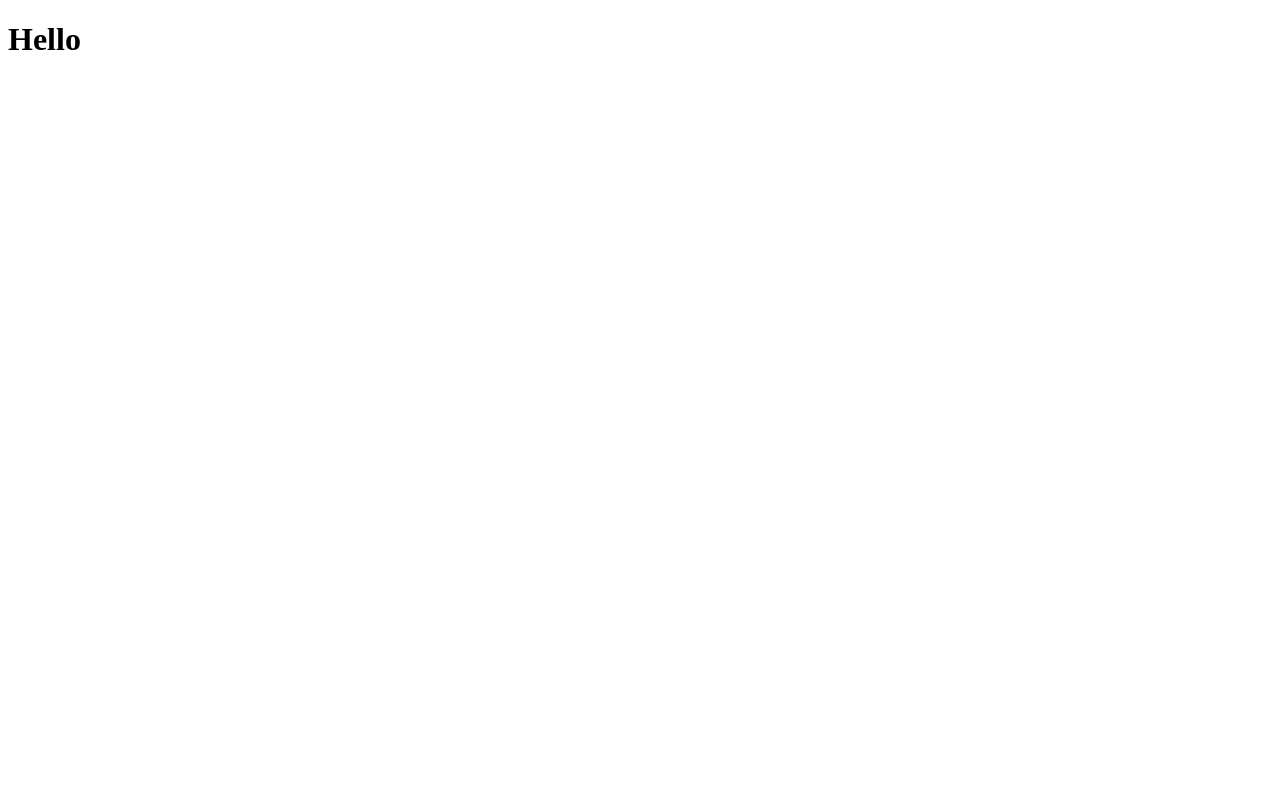
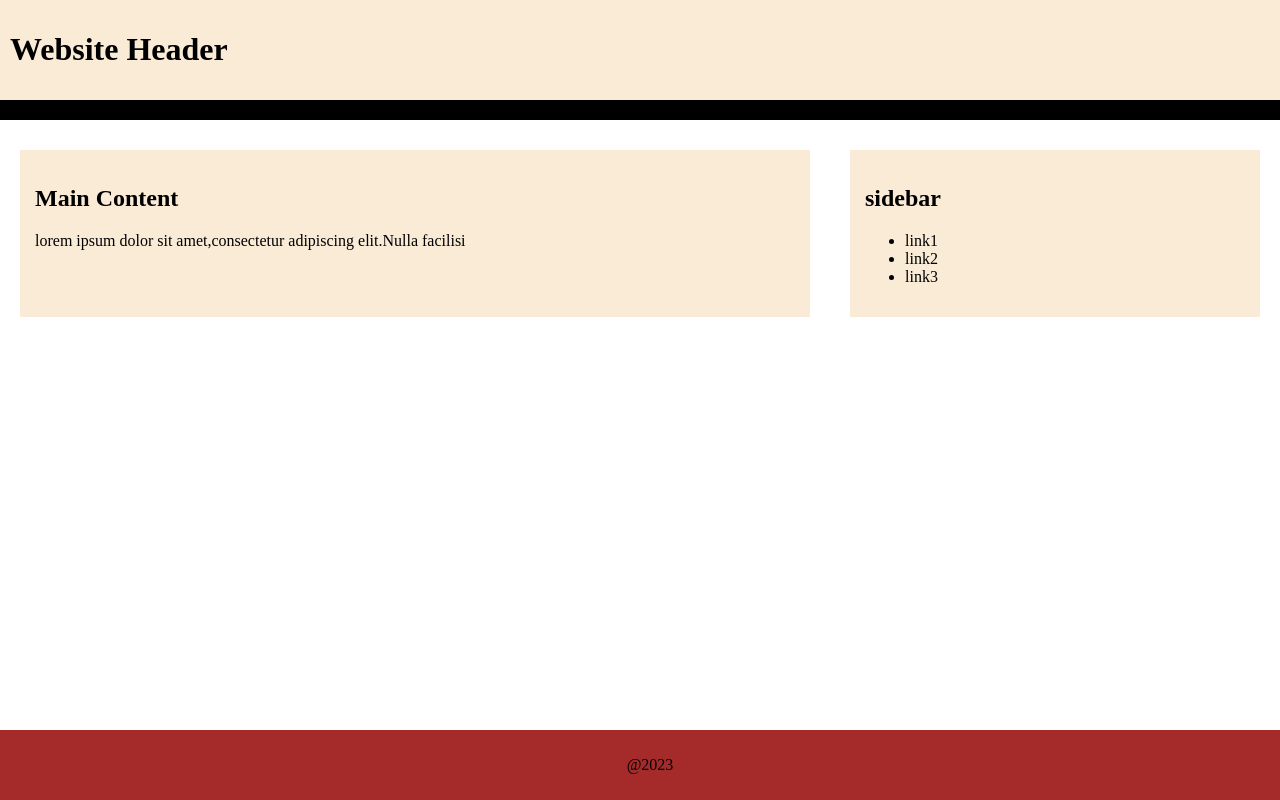
Before and after one commit to malakhamayel/WEB1, a plain HTML site: page index.html in a window 1280 px wide. Drawn offline with Linux system fonts and the light colour scheme.

Commit message:
Add files via upload

```diff
--- a/index.html
+++ b/index.html
@@ -3,9 +3,33 @@
 <head>
     <meta charset="UTF-8">
     <meta name="viewport" content="width=device-width, initial-scale=1.0">
-    <title>Document</title>
+    <title>css positioning</title>
+    <link rel="stylesheet" href="style.css">
 </head>
 <body>
-    <h1>Hello</h1>
+    <header>
+        <h1> Website Header </h1>
+
+    </header>
+    <nav>
+        <p> Sticky Navigation Bar</p>
+    </nav>
+    <main>
+        <article>
+            <h2> Main Content</h2>
+            <p> lorem ipsum dolor sit amet,consectetur adipiscing elit.Nulla facilisi</p>
+        </article>
+        <aside>
+            <h2> sidebar</h2>
+            <ul>
+                <li> link1</li>
+                <li> link2</li>
+                <li>link3</li>
+            </ul>
+        </aside>
+    </main>
+    <footer>
+        <p> @2023</p>
+    </footer>
 </body>
 </html>
--- /dev/null
+++ b/style.css
@@ -0,0 +1,53 @@
+body{
+    margin: 0;
+    padding: 0;
+    height: 100%;
+}
+header{
+    position: fixed;
+    top: 0;
+    left: 0;
+    width:100% ;
+    background-color: antiquewhite;
+    padding: 10px;
+    z-index: 10;
+}
+main{
+    display: flex;
+    flex-wrap: nowrap;
+    justify-content: center;
+    padding-top: 60px;
+}
+article{
+    width: 60%;
+    margin: 20px;
+    background-color: antiquewhite;
+    padding: 15px;
+
+}
+aside{
+    width: 30%;
+    margin: 20px;
+    background-color: antiquewhite;
+    padding: 15px;
+    position: relative;
+
+}
+footer{
+    position: fixed;
+    bottom: 0;
+    left:0 ;
+    width: 100%;
+    background-color: brown;
+    padding: 10px;
+    text-align: center;
+    z-index: 5;
+}
+nav{
+    position:sticky;
+    top: 50px;
+    background-color: black;
+    padding: 10px;
+    z-index: 8;
+    text-align: center;
+}
```
